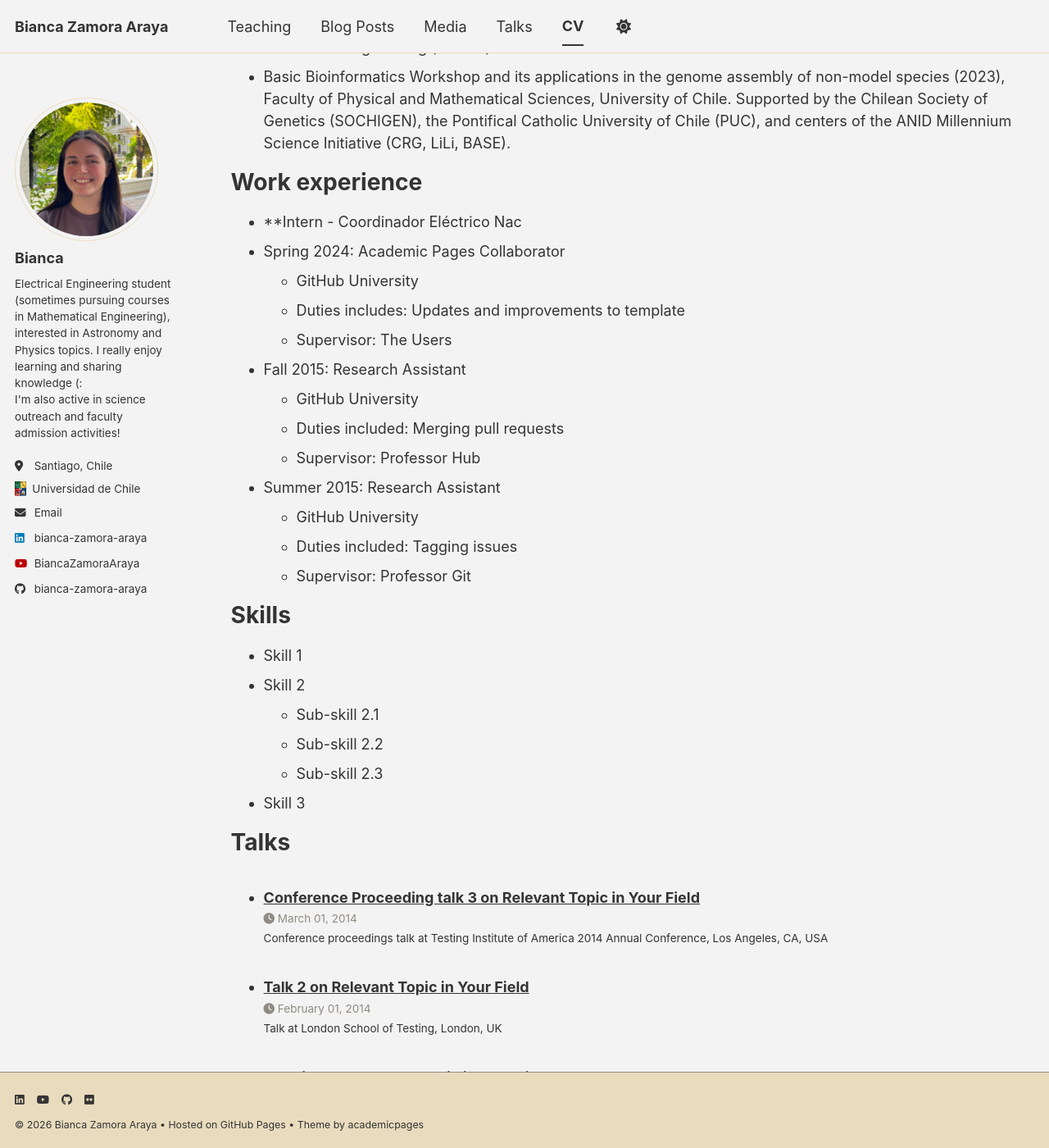
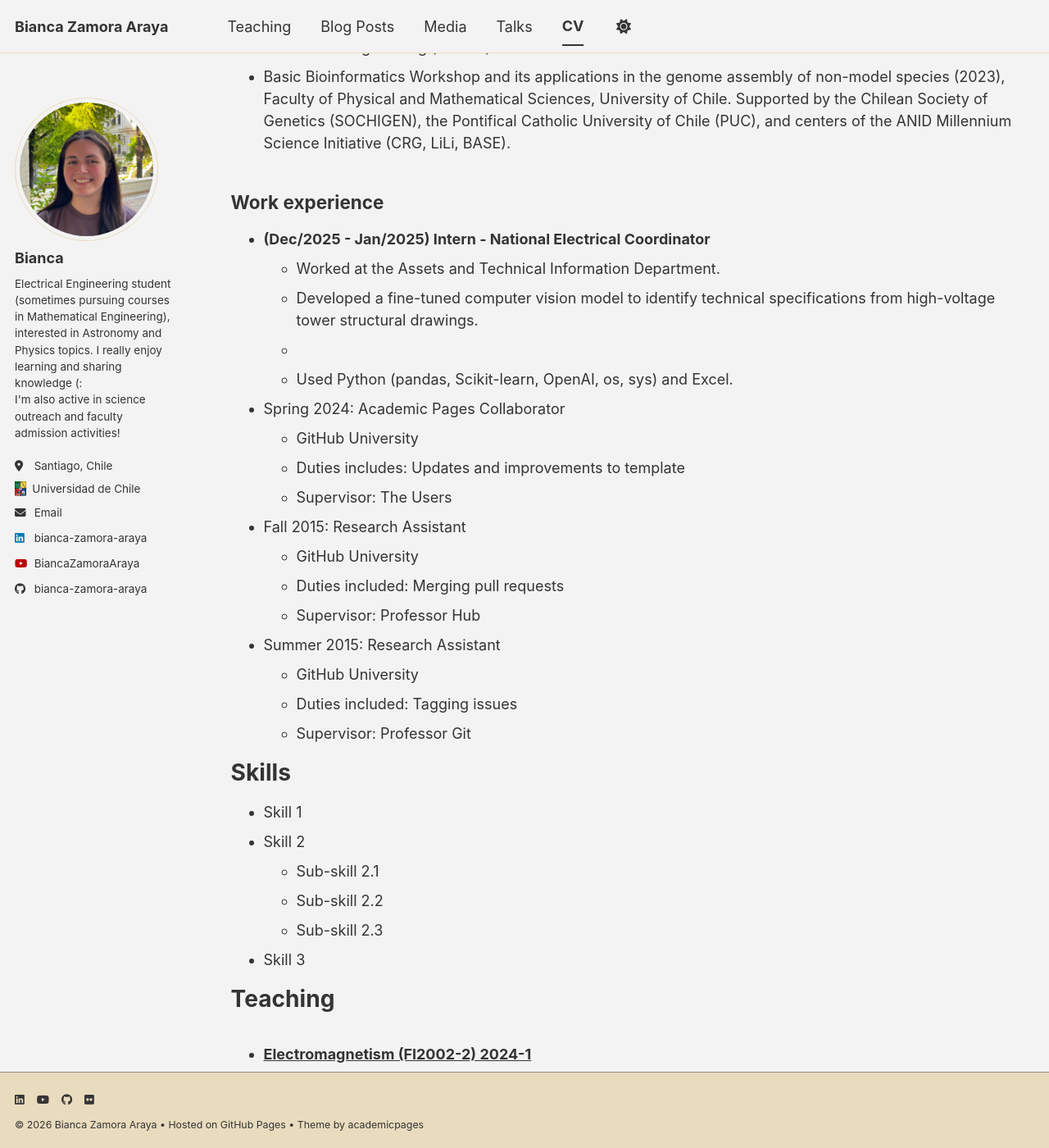
Before and after one commit to Bianca-Zamora-Araya/Bianca-Zamora-Araya.github.io, a Jekyll site: the page built from _pages/cv.md, in a window 1280 px wide and 1400 px high, scrolled down 361 px. Shown: the whole window at 82% size. Built offline with Jekyll 4.4.1, drawn with Linux system fonts in a browser that asks for light colours; a style sheet for code colours, icons or effects is not loaded; some of the changed text lies outside the part shown.

Commit message:
Update cv.md

```diff
--- a/_pages/cv.md
+++ b/_pages/cv.md
@@ -20,8 +20,13 @@ Education
 * Basic Bioinformatics Workshop and its applications in the genome assembly of non-model species (2023), Faculty of Physical and Mathematical Sciences, University of Chile. Supported by the Chilean Society of Genetics (SOCHIGEN), the Pontifical Catholic University of Chile (PUC), and centers of the ANID Millennium Science Initiative (CRG, LiLi, BASE).
 
 Work experience
-======
-* **Intern - Coordinador Eléctrico Nac
+---
+* **(Dec/2025 - Jan/2025) Intern - National Electrical Coordinator**
+  * Worked at the Assets and Technical Information Department.
+  * Developed a fine-tuned computer vision model to identify technical specifications from high-voltage tower structural drawings.
+  *
+  * Used Python (pandas, Scikit-learn, OpenAI, os, sys) and Excel.
+
 * Spring 2024: Academic Pages Collaborator
   * GitHub University
   * Duties includes: Updates and improvements to template
@@ -46,11 +51,7 @@ Skills
   * Sub-skill 2.3
 * Skill 3
 
-Talks
-======
-  <ul>{% for post in site.talks reversed %}
-    {% include archive-single-talk-cv.html  %}
-  {% endfor %}</ul>
+
 
 Teaching
 ======
@@ -58,8 +59,14 @@ Teaching
     {% include archive-single-cv.html %}
   {% endfor %}</ul>
 
+Talks
+======
+  <ul>{% for post in site.talks reversed %}
+    {% include archive-single-talk-cv.html  %}
+  {% endfor %}</ul>
+
 Interviews, Press Mentions and Social Media Appearences
 =====
-{% for post in site.media reversed %}
-  {% include archive-single-cv.html %}
-{% endfor %}
+  {% for post in site.media reversed %}
+    {% include archive-single-cv.html %}
+  {% endfor %}
```
